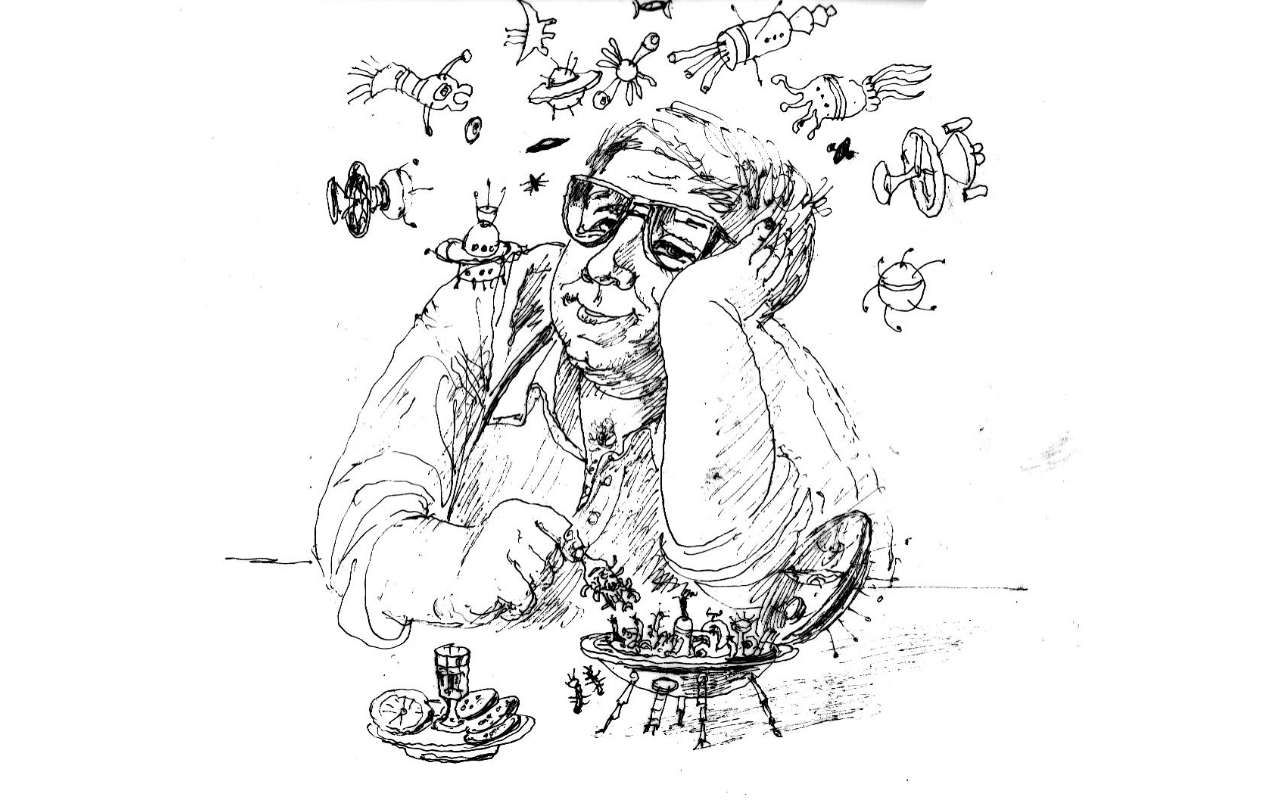
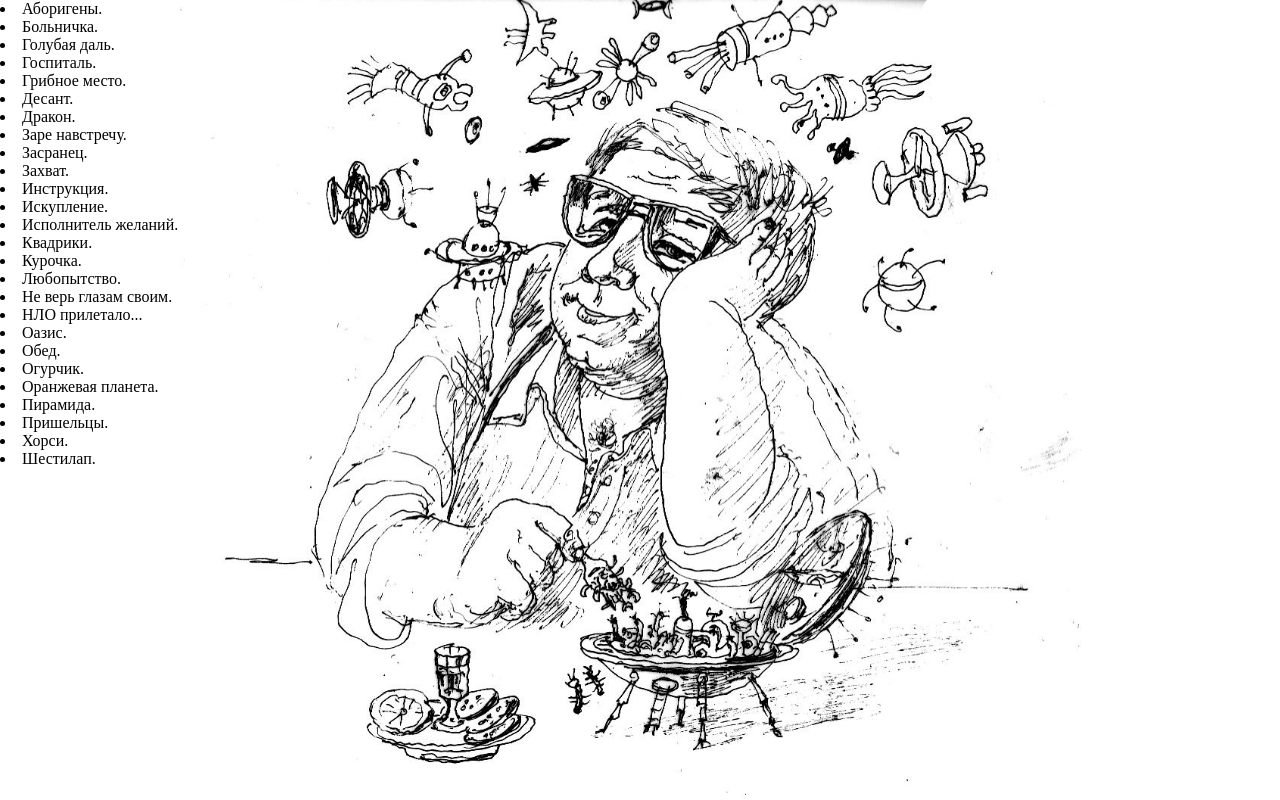
Before and after one commit to vadim-sirotenko/vadim-sirotenko.github.io, a plain HTML site: page index.html in a window 1280 px wide. Drawn offline with Linux system fonts and the light colour scheme.

Commit message:
Add files via upload

```diff
--- a/index.html
+++ b/index.html
@@ -100,7 +100,6 @@ h1 {
 <script>
 var max_idx=26;
 var idx=1;
-var show_idx=0;
 document.oncontextmenu = function (){return false};
 function getCookie(name) {
 	return document.cookie.replace(/(?:(?:^|.*;\s*)page\s*\=\s*([^;]*).*$)|^.*$/, "$1");
@@ -114,7 +113,7 @@ function showContents(){
 //	document.getElementById('contents').appendChild(listStory);
 	let nx=1;
 	let name_story = '';
-	while (nx<=show_idx){
+	while (nx<=max_idx){
 		let request = new XMLHttpRequest;
 		request.open('GET', 'text/'+nx+'.txt', true);
 		request.send();
@@ -131,12 +130,13 @@ function showContents(){
 }
 function showStory(idx){
 	let story='';
+	document.getElementById('texts').innerHTML='';
 	let request = new XMLHttpRequest;
-		request.open('GET', 'text/'+idx+'.txt', true);
-		request.send();
-		request.onload = function () {
+	request.open('GET', 'text/'+idx+'.txt', true);
+	request.send();
+	request.onload = function () {
 			story = request.response;
-		};
+	};
 	document.getElementById('texts').innerHTML=story;
 }
 </script>
```
